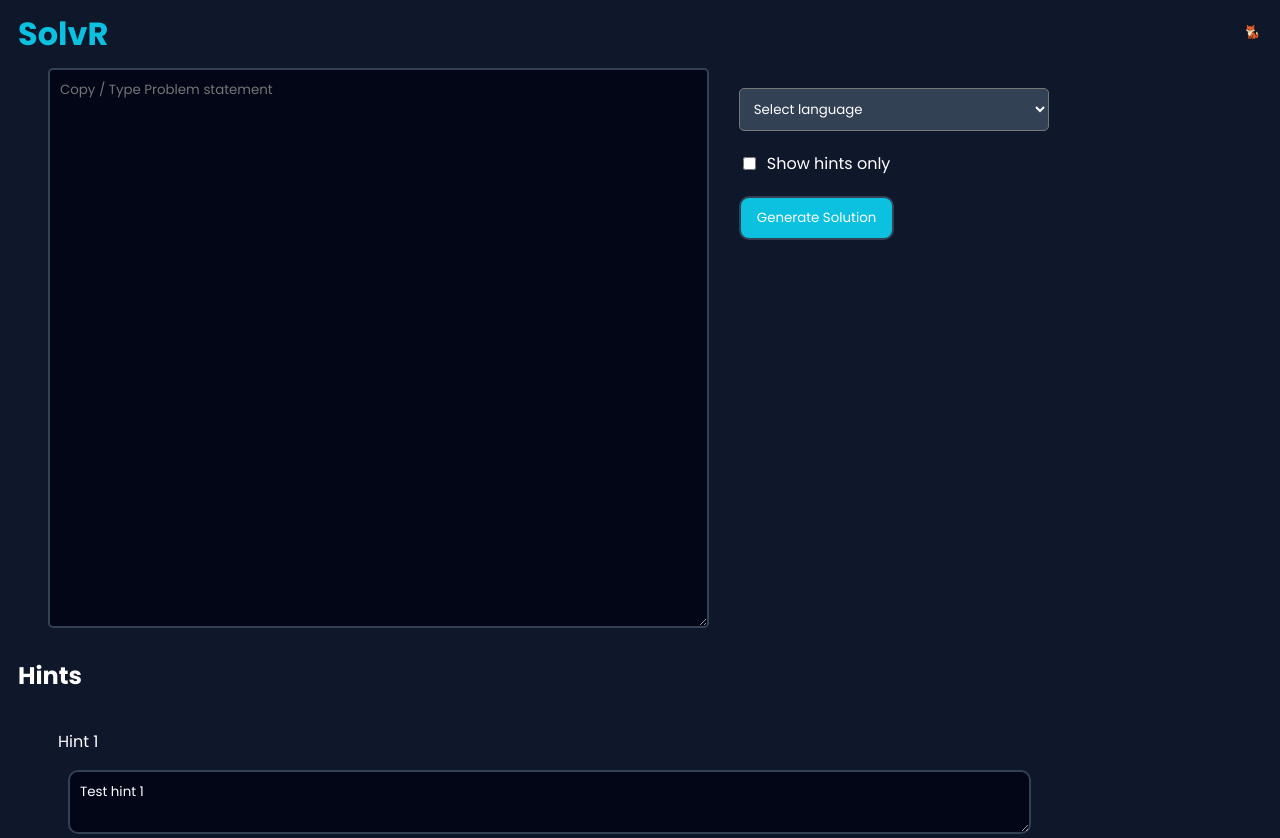
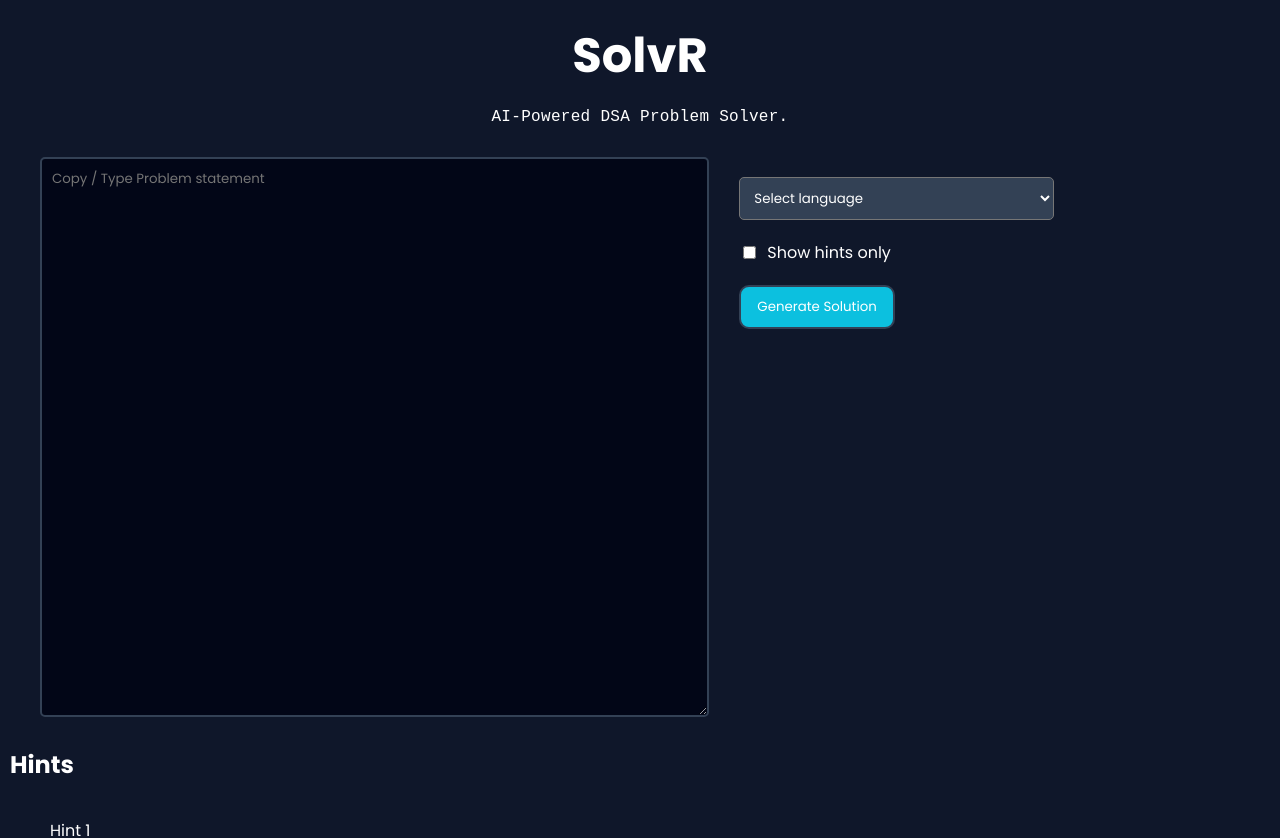
Before and after one commit to swapnil-railkar/solvr, a React (Vite) app in the folder ui/: page / in a window 1280 px wide. Shown: the top 838 px of the page. Built offline with nearby package versions, Linux system fonts and the light colour scheme.

Commit message:
[ui]-greetings animation

```diff
--- a/ui/src/App.css
+++ b/ui/src/App.css
@@ -1,7 +1,26 @@
+html,
 body {
-  margin-top: 0%;
-  margin-bottom: 0%;
+  margin: 0;
   background-color: #0f172a;
+  overflow-x: hidden;
+  scrollbar-width: thin;
+  scrollbar-color: #0cc0df #0f172a;
+}
+
+html::-webkit-scrollbar,
+body::-webkit-scrollbar {
+  width: 10px;
+}
+
+html::-webkit-scrollbar-track,
+body::-webkit-scrollbar-track {
+  background: #0f172a;
+}
+
+html::-webkit-scrollbar-thumb,
+body::-webkit-scrollbar-thumb {
+  background: #0cc0df;
+  border-radius: 8px;
 }
 
 header {
@@ -10,6 +29,19 @@ header {
   justify-content: space-between;
   align-items: center;
   padding-right: 10px;
+}
+
+.app-header {
+  position: relative;
+}
+
+.app-header-layer {
+  position: fixed;
+  top: 0;
+  left: 0;
+  width: 100%;
+  box-sizing: border-box;
+  z-index: 20;
 }
 
 h1 {
@@ -107,10 +139,6 @@ textarea {
   height: 100%;
 }
 
-textarea[aria-invalid="true"] {
-  border-color: #ef4444;
-}
-
 .config-label {
   margin-bottom: 8px;
   color: white;
@@ -135,6 +163,48 @@ textarea[aria-invalid="true"] {
   justify-content: center;
 }
 
+.greeting-row {
+  display: flex;
+  flex-direction: row;
+  justify-content: center;
+  align-items: center;
+  width: 100%;
+}
+
+.greeting-text {
+  font-size: 3rem;
+}
+
+.greeting-subtitle {
+  text-align: center;
+  margin-top: 6px;
+}
+
+.greeting-typewriter {
+  font-family: "IBM Plex Mono", "Fira Mono", "Courier New", monospace;
+  letter-spacing: 0.3px;
+  min-height: 1.2em;
+}
+
+.greeting-typewriter .typewriter-text {
+  display: inline-block;
+  white-space: nowrap;
+  overflow: hidden;
+  max-width: 0;
+  /* Step-based reveal for a typewriter effect. */
+  animation: typewriter-reveal 2.4s steps(36, end) forwards;
+}
+
+@keyframes typewriter-reveal {
+  from {
+    max-width: 0;
+  }
+  to {
+    /* Match or exceed the subtitle length to fully reveal the text. */
+    max-width: 40ch;
+  }
+}
+
 textarea {
   margin-left: 10px;
   width: 80%;
--- a/ui/src/App.jsx
+++ b/ui/src/App.jsx
@@ -1,26 +1,21 @@
-import './App.css'
-import Header from './component/Header'
-import Hints from './component/Hints'
-import ProblemConfig from './component/ProblemConfig'
+import "./App.css";
+import GreetingPage from "./component/GreetingPage";
+import Header from "./component/Header";
+import Hints from "./component/Hints";
+import ProblemConfig from "./component/ProblemConfig";
 // eslint-disable-next-line no-unused-vars
-import { motion } from 'framer-motion'
+import { motion } from "framer-motion";
 
 const DUMMY_SOLUTION = {
-  hints: [
-    "Test hint 1",
-    "Test hint 2",
-    "Test hint 3",
-    "Test hint 4"
-  ]
-}
+  hints: ["Test hint 1", "Test hint 2", "Test hint 3", "Test hint 4"],
+};
 function App() {
-
   return (
     <>
-      <Header/>
+      <GreetingPage />
       <ProblemConfig />
-      <section className='app-section'>
-        <h2 className='app-font'>Hints</h2>
+      <section className="app-section">
+        <h2 className="app-font">Hints</h2>
         <Hints hints={DUMMY_SOLUTION.hints} />
         <motion.button
           className="app-button app-font"
@@ -32,7 +27,7 @@ function App() {
         </motion.button>
       </section>
     </>
-  )
+  );
 }
 
-export default App
+export default App;
--- /dev/null
+++ b/ui/src/component/GreetingPage.jsx
@@ -0,0 +1,78 @@
+import { useRef, useState } from "react";
+import {
+  AnimatePresence,
+  motion as Motion,
+  useMotionValueEvent,
+  useScroll,
+  useTransform,
+} from "framer-motion";
+import Header from "./Header";
+
+export default function GreetingPage() {
+  const { scrollY } = useScroll();
+  const [showHeader, setShowHeader] = useState(false);
+  const showHeaderRef = useRef(false);
+  const fullSubtitle = "AI-Powered DSA Problem Solver.";
+  // Key bump remounts the span to restart the CSS typewriter animation.
+  const [typingKey, setTypingKey] = useState(0);
+  // Subtitle color shifts with scroll position.
+  const subtitleColor = useTransform(
+    scrollY,
+    [0, 120],
+    ["#ffffff", "#0cc0df"]
+  );
+
+  useMotionValueEvent(scrollY, "change", (latest) => {
+    // Hysteresis prevents rapid toggling when scroll bounces near the threshold.
+    const shouldShow = showHeaderRef.current ? latest > 6 : latest > 24;
+    if (shouldShow !== showHeaderRef.current) {
+      showHeaderRef.current = shouldShow;
+      setShowHeader(shouldShow);
+      if (!shouldShow) {
+        setTypingKey((prev) => prev + 1);
+      }
+    }
+  });
+
+  return (
+    <>
+      <AnimatePresence initial={false}>
+        {showHeader && (
+          <Motion.div
+            className="app-header-layer"
+            initial={{ opacity: 0, y: -12 }}
+            animate={{ opacity: 1, y: 0 }}
+            exit={{ opacity: 0, y: -12 }}
+            transition={{ duration: 0.2 }}
+          >
+            <Header />
+          </Motion.div>
+        )}
+      </AnimatePresence>
+      <Motion.section className="app-section">
+        <div className="greeting-row">
+          <Motion.h1
+            className="app-font greeting-text"
+            animate={showHeader ? { opacity: 0, y: -6 } : { opacity: 1, y: 0 }}
+            transition={{ duration: 0.2 }}
+            aria-hidden={showHeader}
+          >
+            SolvR
+          </Motion.h1>
+        </div>
+        <Motion.p
+          className="app-font greeting-subtitle greeting-typewriter"
+          animate={showHeader ? { opacity: 0, y: -10 } : { opacity: 1, y: 0 }}
+          transition={{ duration: 0.2 }}
+          style={{ color: subtitleColor }}
+          aria-hidden={showHeader}
+        >
+          {/* Remount to restart the typewriter animation when returning to top. */}
+          <span key={typingKey} className="typewriter-text">
+            {fullSubtitle}
+          </span>
+        </Motion.p>
+      </Motion.section>
+    </>
+  );
+}
--- a/ui/src/component/Header.jsx
+++ b/ui/src/component/Header.jsx
@@ -1,6 +1,6 @@
 export default function Header() {
   return (
-    <header className="app-bg">
+    <header className="app-bg app-header">
       <h1 className="app-font app-blue">SolvR</h1>
       <a
         href="https://github.com/swapnil-railkar/solvr"
--- a/ui/src/component/ProblemConfig.jsx
+++ b/ui/src/component/ProblemConfig.jsx
@@ -3,7 +3,7 @@ import { useDispatch, useSelector } from "react-redux";
 import { LANGUAGES } from "../store/language-list";
 import { problemActions } from "../store/problem";
 // eslint-disable-next-line no-unused-vars
-import { motion, useAnimate } from "framer-motion";
+import { AnimatePresence, motion, useAnimate } from "framer-motion";
 
 export default function ProblemConfig() {
   const dispatch = useDispatch();
@@ -110,7 +110,17 @@ export default function ProblemConfig() {
           whileHover={{ scale: 1.04 }}
           transition={{ type: "spring", stiffstiffness: 500 }}
         >
-          {`Generate ${showHints ? 'Hints' : 'Solution'}`}
+          <AnimatePresence mode="wait" initial={false}>
+            <motion.span
+              key={showHints ? "hints" : "solution"}
+              initial={{ opacity: 0, y: -6 }}
+              animate={{ opacity: 1, y: 0 }}
+              exit={{ opacity: 0, y: 6 }}
+              transition={{ duration: 0.2 }}
+            >
+              {`Generate ${showHints ? "Hints" : "Solution"}`}
+            </motion.span>
+          </AnimatePresence>
         </motion.button>
       </div>
     </form>
```
